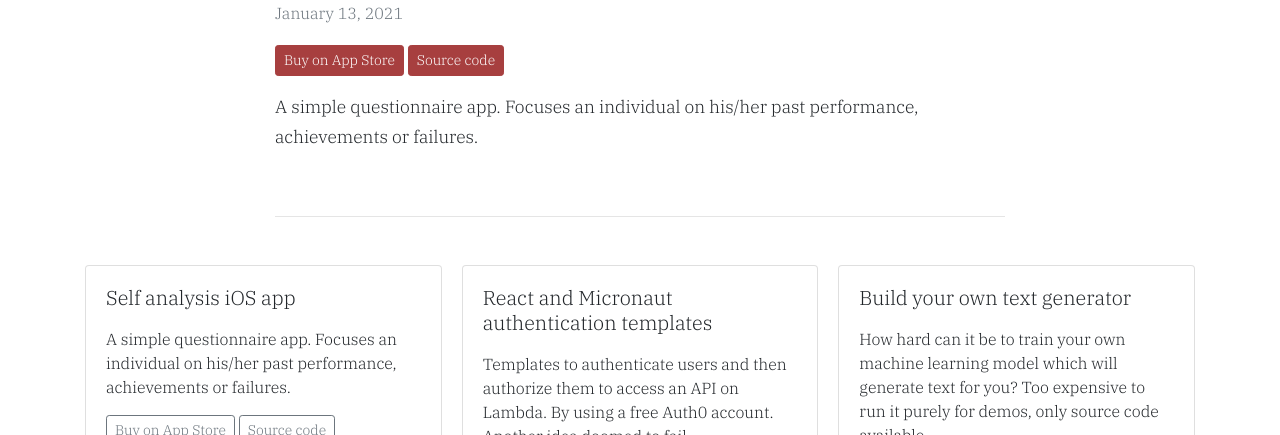
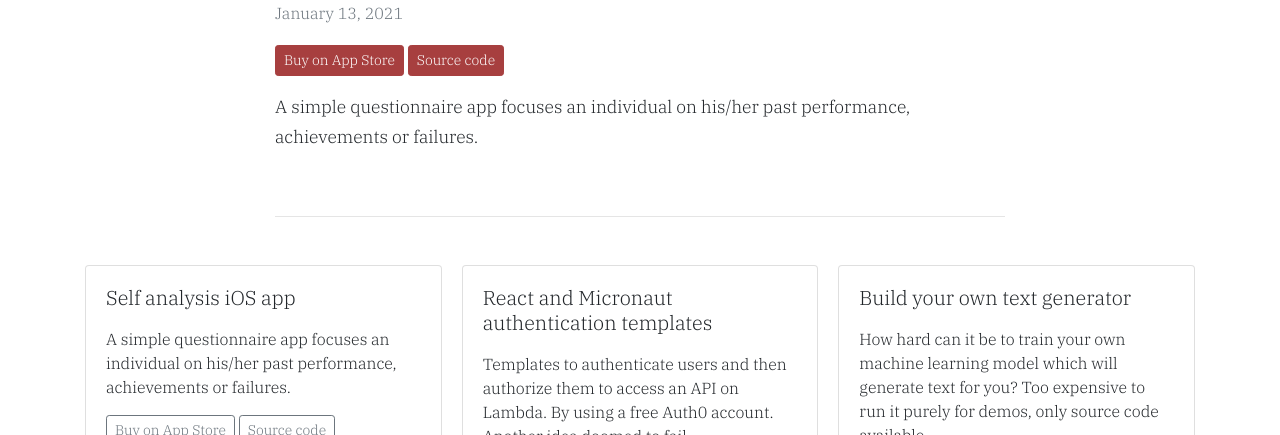
Before and after one commit to ivarprudnikov/ivarprudnikov.com, a Jekyll site: the page built from projects/_posts/2021-01-13-self-analysis-ios-app.md, in a window 1280 px wide. Shown: the part 191-626 px from the top of the page. Built offline with Jekyll 4.4.1, drawn with Linux system fonts in a browser that asks for light colours.

Commit message:
fix: grammar

```diff
--- a/projects/_posts/2021-01-13-self-analysis-ios-app.md
+++ b/projects/_posts/2021-01-13-self-analysis-ios-app.md
@@ -10,5 +10,5 @@ links:
   label: Source code
 ---
 
-A simple questionnaire app.
-Focuses an individual on his/her past performance, achievements or failures.
+A simple questionnaire app focuses an individual on his/her past
+performance, achievements or failures.
```
